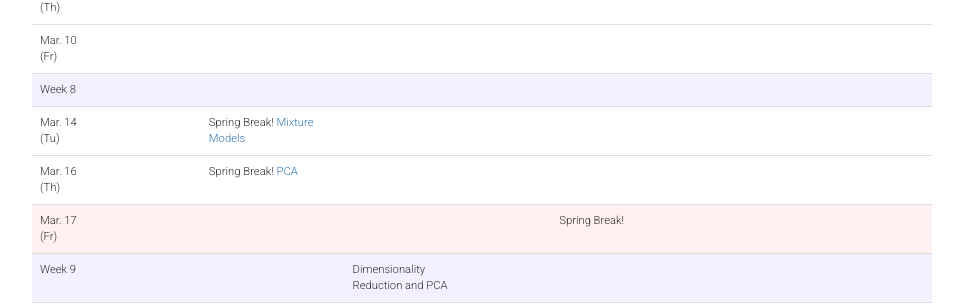
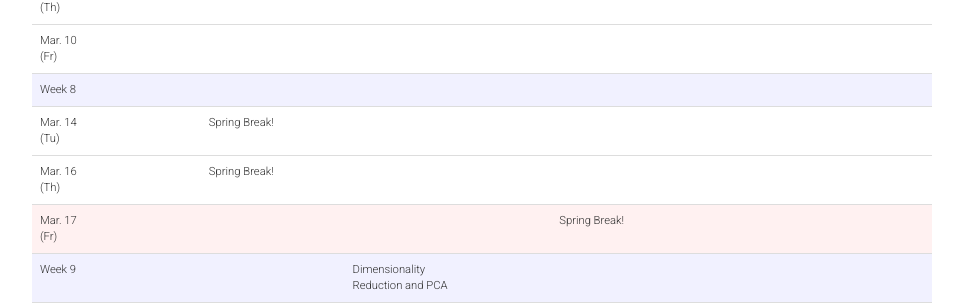
Before and after one commit to harvard-ml-courses/cs181-web, a Jekyll site: the page built from schedule.html, in a window 1280 px wide and 900 px high, scrolled down 1640 px. Shown: the part 144-452 px from the top of the window, without its empty margins (158-1121 px from the left). Built offline with Jekyll 4.4.1, drawn with Linux system fonts in a browser that asks for light colours.

Commit message:
Update all.yaml

```diff
--- a/_data/all.yaml
+++ b/_data/all.yaml
@@ -337,13 +337,13 @@ lectures:
     type: 'sec'
   # Tu
   - topic:
-    subtopic: Spring Break! <a href="/cs181-web/recaps/lec15">Mixture Models</a>
+    subtopic: Spring Break! <!--<a href="/cs181-web/recaps/lec15">Mixture Models</a>-->
     section:
     readings:
     hw:
   # Th
   - topic:
-    subtopic: Spring Break! <a href="/cs181-web/recaps/lec16">PCA</a>
+    subtopic: Spring Break! <!--<a href="/cs181-web/recaps/lec16">PCA</a>-->
     section:
     readings:
     hw:
```
